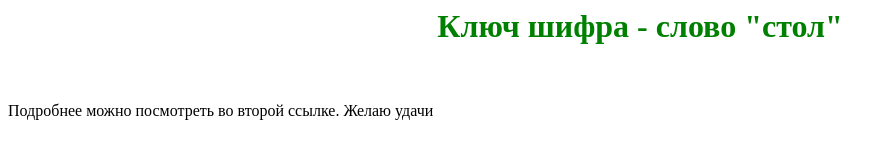
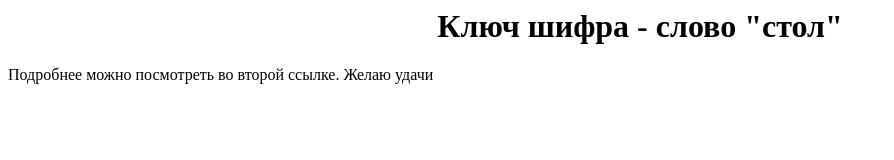
Before and after one commit to mb6ockatf/bbcckktt, a plain HTML site: page index.html in a window 1280 px wide. Shown: the whole page, without its empty margins (0-894 px from the left). Drawn offline with Linux system fonts and the light colour scheme.

Commit message:
Bug removed

```diff
--- a/index.html
+++ b/index.html
@@ -2,9 +2,7 @@
 <head>
 </head>
 <body>
-<center><h1><b><font style="color:green">Ключ шифра - слово "стол"</font></b></h1></center>
-<br/><br/>
-Подробнее можно посмотреть во второй ссылке. Желаю удачи
-<br/><br/>
+<center><h1>Ключ шифра - слово "стол"</h1></center>
+<p>Подробнее можно посмотреть во второй ссылке. Желаю удачи</p>
 </body>
 </html>
```
